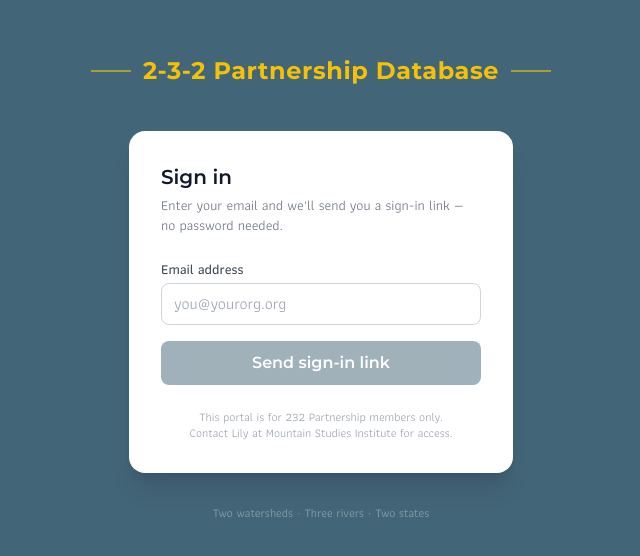
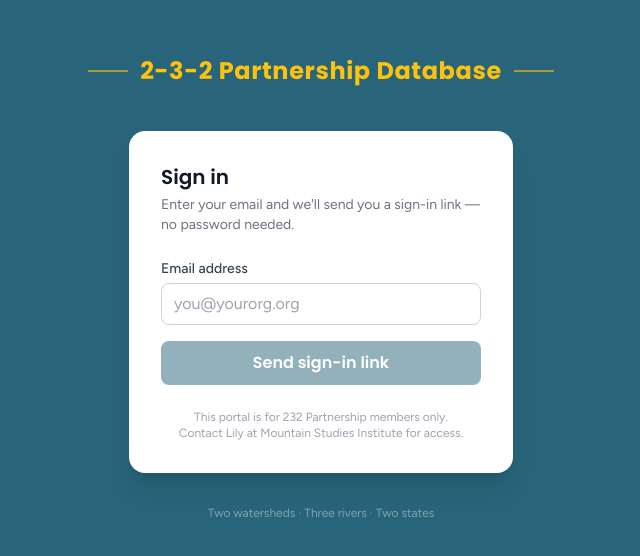
Before and after one commit to LABGuild/232-partner-portal, a Next.js app: page /login in a window 1280 px wide. Shown: the part 112-668 px from the top of the page, without its empty margins (319-959 px from the left). Built offline with nearby package versions, Linux system fonts and the light colour scheme.

Commit message:
Refresh aesthetics to updated brand: new color palette + Figtree/Poppins type

```diff
--- a/app/globals.css
+++ b/app/globals.css
@@ -1,4 +1,4 @@
-@import url('https://fonts.googleapis.com/css2?family=Montserrat:wght@400;500;600;700&family=Athiti:wght@300;400;500;600&display=swap');
+@import url('https://fonts.googleapis.com/css2?family=Figtree:wght@300;400;500;600;700&family=Poppins:wght@400;500;600;700&display=swap');
 
 @tailwind base;
 @tailwind components;
@@ -6,10 +6,10 @@
 
 @layer base {
   html {
-    font-family: 'Athiti', sans-serif;
+    font-family: 'Figtree', sans-serif;
   }
   h1, h2, h3, h4, h5, h6 {
-    font-family: 'Montserrat', sans-serif;
+    font-family: 'Poppins', sans-serif;
   }
 }
 
--- a/app/layout.tsx
+++ b/app/layout.tsx
@@ -13,7 +13,7 @@
 }
 
 export const viewport: Viewport = {
-  themeColor: '#436578',
+  themeColor: '#28657A',
   width: 'device-width',
   initialScale: 1,
 }
--- a/tailwind.config.ts
+++ b/tailwind.config.ts
@@ -9,18 +9,18 @@
   theme: {
     extend: {
       colors: {
-        // 232 Partnership brand colors
+        // 232 Partnership brand colors (updated brand deck, 2026)
         brand: {
-          blue:   '#436578',
-          yellow: '#F3C108',
-          green:  '#8A9C3A',
-          red:    '#BE1E2C',
-          orange: '#F15B25',
+          blue:   '#28657A',  // primary teal
+          yellow: '#FDC20D',
+          green:  '#829E3C',
+          red:    '#DE1E29',
+          orange: '#F15C2F',
         },
       },
       fontFamily: {
-        heading: ['Montserrat', 'sans-serif'],
-        body:    ['Athiti', 'sans-serif'],
+        heading: ['Poppins', 'sans-serif'],
+        body:    ['Figtree', 'sans-serif'],
       },
     },
   },
```
Also changed, not shown: public/manifest.json.
